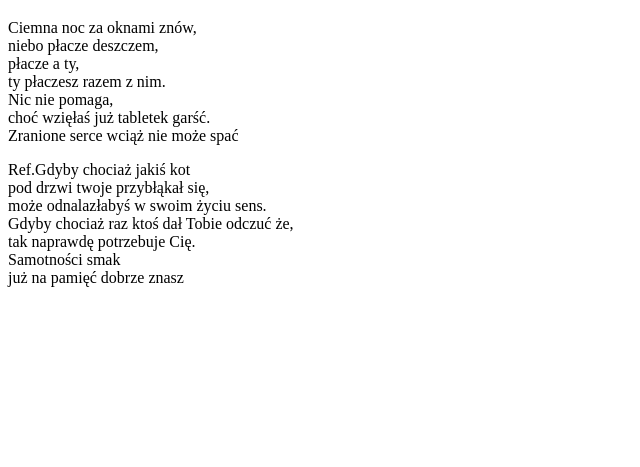
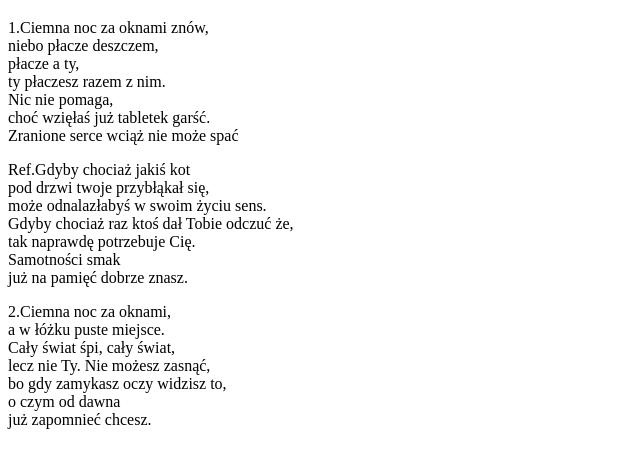
Before and after one commit to Wieslaw96/learning-git-2, a plain HTML site: page index.html in a window 1280 px wide. Shown: the part 61-528 px from the top of the page, without its empty margins (0-640 px from the left). Drawn offline with Linux system fonts and the light colour scheme.

Commit message:
Add html third  paragraph

```diff
--- a/index.html
+++ b/index.html
@@ -10,13 +10,16 @@
 
 <body>
     <h1>Kasia Cerekwicka - Pluszowy Miś</h1>
-    <p>Ciemna noc za oknami znów,<br> niebo płacze deszczem,<br> płacze a ty,<br> ty płaczesz razem z nim.<br> Nic nie
+    <p>1.Ciemna noc za oknami znów,<br> niebo płacze deszczem,<br> płacze a ty,<br> ty płaczesz razem z nim.<br> Nic nie
         pomaga,<br> choć
         wzięłaś już tabletek garść.<br> Zranione serce wciąż nie może spać
     </p>
     <p>Ref.Gdyby chociaż jakiś kot<br> pod drzwi twoje przybłąkał się,<br> może odnalazłabyś w swoim życiu sens.<br>
         Gdyby chociaż raz ktoś dał Tobie odczuć że,<br> tak naprawdę potrzebuje Cię.<br> Samotności smak<br> już na
-        pamięć dobrze znasz
+        pamięć dobrze znasz.
+    </p>
+    <p>2.Ciemna noc za oknami,<br> a w łóżku puste miejsce.<br> Cały świat śpi, cały świat,<br> lecz nie Ty. Nie możesz
+        zasnąć,<br> bo gdy zamykasz oczy widzisz to,<br> o czym od dawna<br> już zapomnieć chcesz.
     </p>
 </body>
 
```
